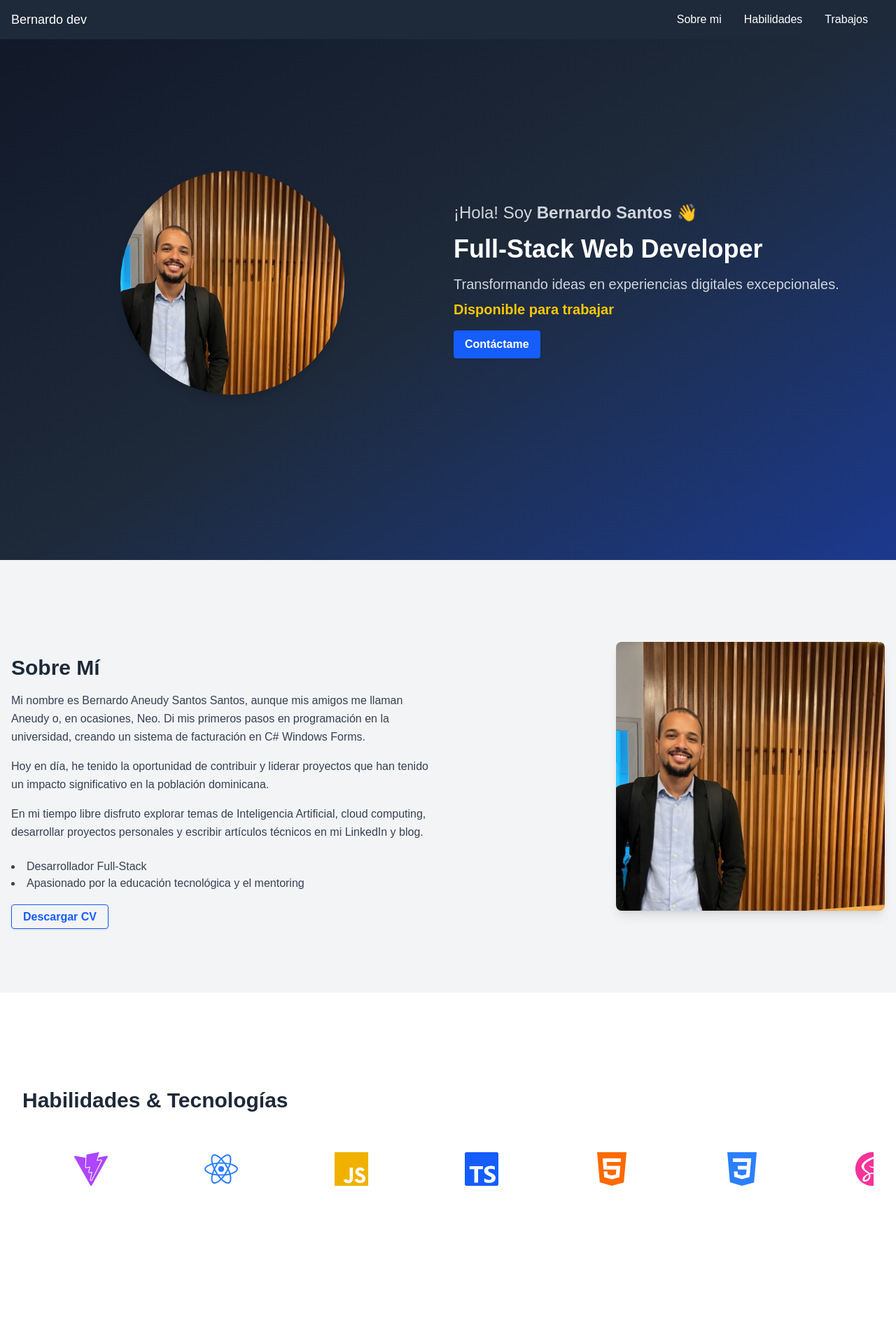
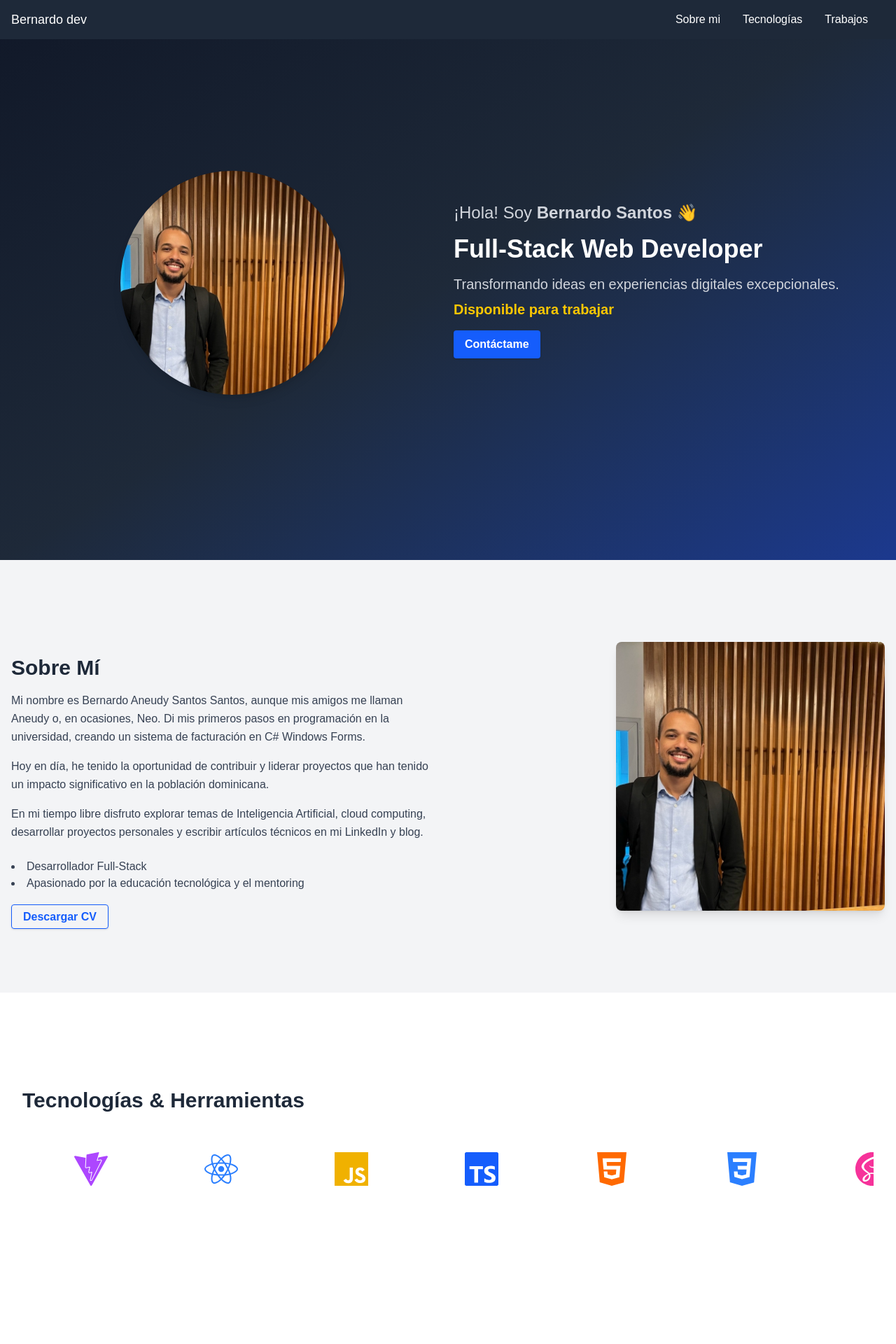
Before and after one commit to Bernardosantossantos/portafoliobs, a React (Vite) app: page / in a window 1280 px wide. Shown: the top 1920 px of the page at 70% size. Built offline with nearby package versions, Linux system fonts and the light colour scheme.

Commit message:
fix: update section titles and adjust padding in HabilidadesyTecnologias and Home components

```diff
--- a/src/components/HabilidadesyTecnologias.jsx
+++ b/src/components/HabilidadesyTecnologias.jsx
@@ -87,9 +87,9 @@ function HabilidadesyTecnologias() {
 
     return (
         <section id="Habilidades & Tecnologías" className="py-24 bg-white w-full">
-            <div className="container mx-auto px-4 w-full">
+            <div className="w-full max-w-7xl mx-auto px-4">
                 <h2 className="text-3xl font-bold text-gray-800 mb-10 pt-10">
-                    Habilidades & Tecnologías
+                    Tecnologías & Herramientas
                 </h2>
 
                 <div className="mb-12">
--- a/src/components/Navbar.jsx
+++ b/src/components/Navbar.jsx
@@ -65,7 +65,7 @@ function Navbar() {
               className="text-white bg-transparent border-none cursor-pointer hover:text-blue-400 focus:text-blue-400 focus:outline-none focus:ring-2 focus:ring-blue-400 focus:ring-offset-2 focus:ring-offset-gray-800 rounded-sm p-2 transition-colors duration-200"
               aria-label="Ir a sección Habilidades"
             >
-              Habilidades
+              Tecnologías
               <span className="absolute inset-x-0 -bottom-1 h-0.5 bg-blue-400 transform scale-x-0 group-hover:scale-x-100 transition-transform duration-200"></span>
             </button>
           </li>
--- a/src/pages/Home.jsx
+++ b/src/pages/Home.jsx
@@ -8,7 +8,7 @@ function Home() {
   return (
     <>
       {/* HERO SECTION */}
-      <section id='hero' className="w-full bg-gradient-to-br from-gray-900 via-gray-800 to-blue-900 pt-16 sm:pt-0">
+      <section id='hero' className="w-full bg-gradient-to-br from-gray-900 via-gray-800 to-blue-900 pt-8 sm:pt-0">
         <div className='w-full max-w-7xl mx-auto px-4 min-h-screen py-2 flex flex-col md:flex-row items-center justify-center'>
 
           {/* Imagen a la izquierda */}
```
